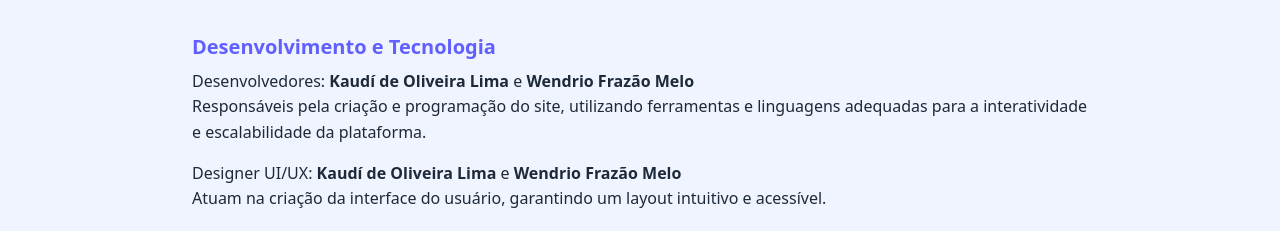
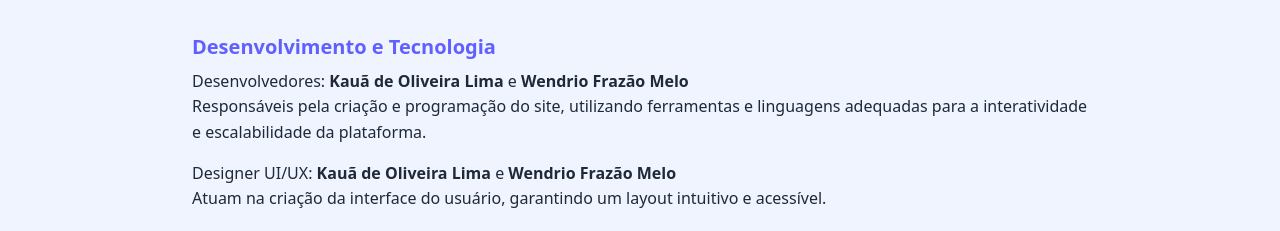
Before and after one commit to samueldmonteiro/projeto-extensao-site, a React (Vite) app: page /sobre in a window 1280 px wide. Shown: the part 1193-1424 px from the top of the page. Built offline with nearby package versions, Linux system fonts and the light colour scheme.

Commit message:
Update index.jsx

```diff
--- a/src/pages/About/index.jsx
+++ b/src/pages/About/index.jsx
@@ -71,11 +71,11 @@ const About = () => {
             <h3 className="text-xl font-semibold text-indigo-500 mb-2">
               Desenvolvimento e Tecnologia
             </h3>
-            <p className="font-medium">Desenvolvedores: <span className="font-semibold">Kaudí de Oliveira Lima</span> e <span className="font-semibold">Wendrio Frazão Melo</span></p>
+            <p className="font-medium">Desenvolvedores: <span className="font-semibold">Kauã de Oliveira Lima</span> e <span className="font-semibold">Wendrio Frazão Melo</span></p>
             <p className="text-sm md:text-base leading-relaxed mb-4">
               Responsáveis pela criação e programação do site, utilizando ferramentas e linguagens adequadas para a interatividade e escalabilidade da plataforma.
             </p>
-            <p className="font-medium">Designer UI/UX: <span className="font-semibold">Kaudí de Oliveira Lima</span> e <span className="font-semibold">Wendrio Frazão Melo</span></p>
+            <p className="font-medium">Designer UI/UX: <span className="font-semibold">Kauã de Oliveira Lima</span> e <span className="font-semibold">Wendrio Frazão Melo</span></p>
             <p className="text-sm md:text-base leading-relaxed mb-4">
               Atuam na criação da interface do usuário, garantindo um layout intuitivo e acessível.
             </p>
```
